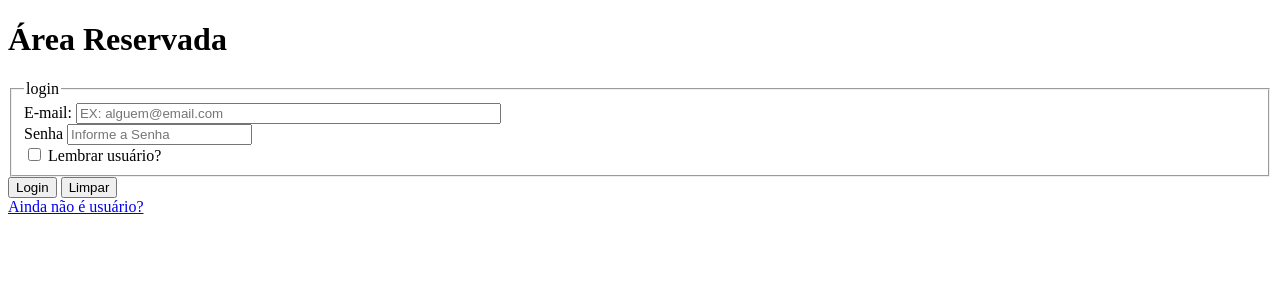
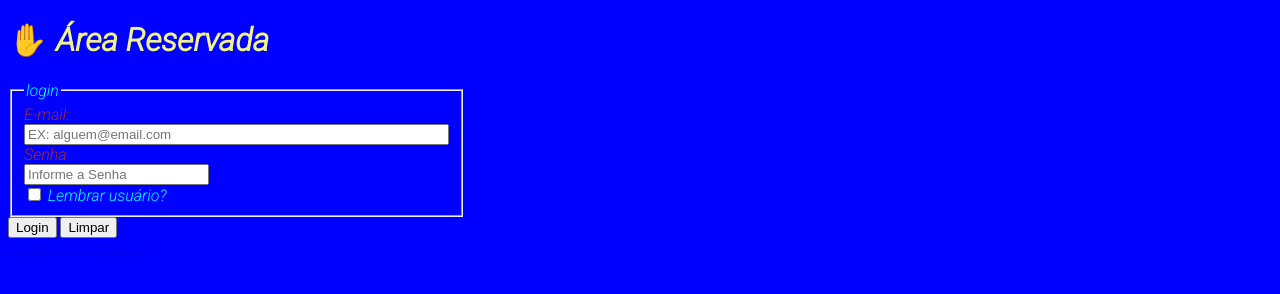
Before and after one commit to fjramos13/Exemplo-formulario-HTML-, a plain HTML site: page index.html in a window 1280 px wide. Drawn offline with Linux system fonts and the light colour scheme.

Commit message:
Aplicando CSS

```diff
--- /dev/null
+++ b/CSS/estilo.css
@@ -0,0 +1,26 @@
+@import url('https://fonts.googleapis.com/css2?family=Roboto:ital,wght@1,300&display=swap');
+body{
+
+    font-family: 'Roboto';
+    background-color: blue;
+    color: aqua;
+}
+    h1{
+
+        color:#eff28d;
+    }
+
+
+
+fieldset {
+
+    width: 30%;
+}
+
+label{
+
+    color: brown;
+    font-size: 14;
+    display: block;
+    padding: 8;
+}
--- a/index.html
+++ b/index.html
@@ -5,22 +5,22 @@
     <meta charset="UTF-8">
     <meta http-equiv="X-UA-Compatible" content="IE=edge">
     <meta name="viewport" content="width=device-width, initial-scale=1.0">
+    <link rel="stylesheet" href="CSS/estilo.css">
     <title>Área Reservada</title>
 </head>
 
 <body>
-    <h1> Área Reservada</h1>
+    <h1>✋ Área Reservada</h1>
     <form name="form-login" method="post">
         <fieldset>
             <legend>login</legend>
             <label> E-mail:</label>
             <input type="email" id="email" nome="email" maxlength="100"
-            title="Informe um e-mail com no maximo 100 caracteres"
-            size="50"
-            placeholder= "EX: alguem@email.com"requerid /><br>
+                title="Informe um e-mail com no maximo 100 caracteres" size="50" placeholder="EX: alguem@email.com"
+                requerid /><br>
             <label> Senha</label>
             <input type="password" id="Senha" nome="Senha" requerid placeholder="Informe a Senha"
-            title="Informe a sua senha de no minimo 6 caracteres" /><br>
+                title="Informe a sua senha de no minimo 6 caracteres" /><br>
             <input type="checkbox" name="Lembrar" id="lembrar">
             Lembrar usuário?
         </fieldset>
```
